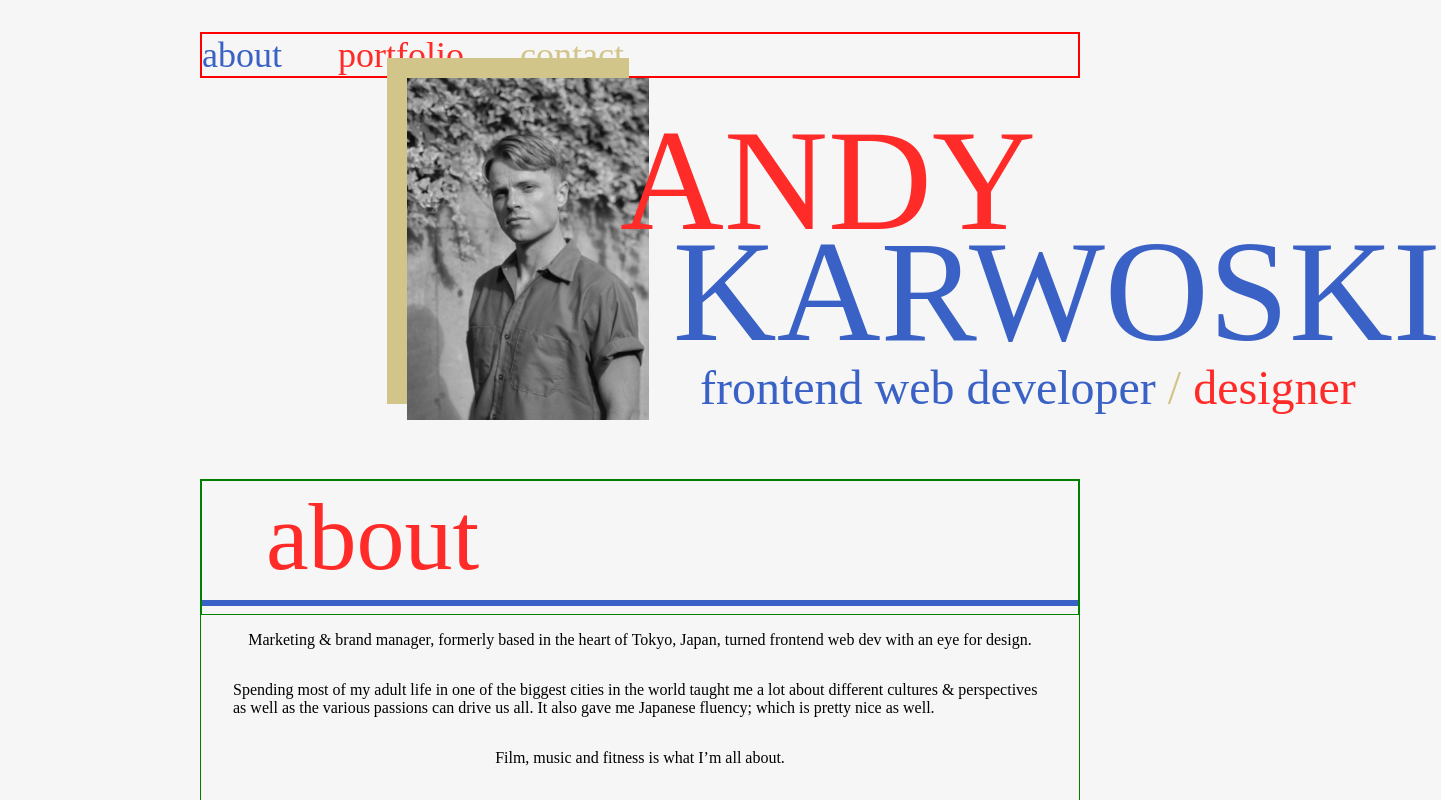
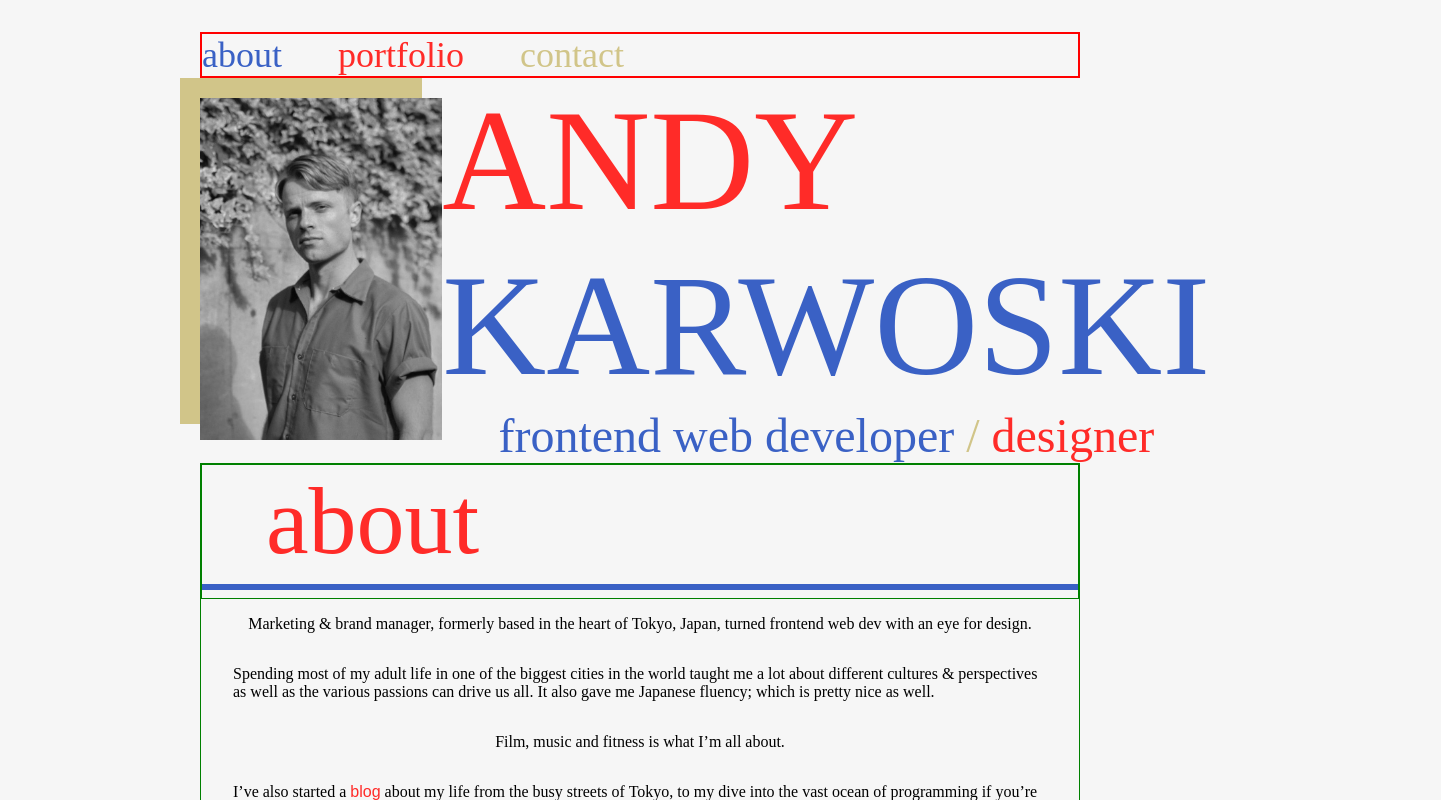
Before and after one commit to LovelyAndy/andykarwoski.com, a Vue app in the folder andykarwoski.com/: page / in a window 1280 px wide. Shown: the top 800 px of the page, 1441 px wide, since content can reach past the window. Built offline with nearby package versions, Linux system fonts and the light colour scheme; a web font is replaced by a local one.

Commit message:
removed absolute vals and fixed flexbox a bit

```diff
--- a/andykarwoski.com/src/components/base-components/ProfilePicPF.vue
+++ b/andykarwoski.com/src/components/base-components/ProfilePicPF.vue
@@ -1,5 +1,5 @@
 <template>
-  <div class="component-wrapper">
+  <div class="profile-pic-pf">
     <div class="pic-wrapper">
       <img src="/imgs/profile-pic.jpg" alt="Profile Picture" class="pic" />
       <div class="frame"></div>
@@ -28,7 +28,7 @@ img
     // cursor: pointer
     filter: saturate(100%)
     transition: all 500ms
-.component-wrapper
+.profile-pic-pf
   display: flex
   flex-direction: column
   justify-content: center
--- a/andykarwoski.com/src/components/sections/Hero.vue
+++ b/andykarwoski.com/src/components/sections/Hero.vue
@@ -1,5 +1,5 @@
 <template>
-  <div class="component-wrapper">
+  <div class="hero">
     <ProfilePicPF />
     <div class="title-els">
       <div class="title-els_name">
@@ -32,39 +32,25 @@ export default {
 
 <style lang="sass" scoped>
 @import '../../css/colors.sass'
-.component-wrapper
+.hero
   display: flex
-  flex-direction: column
-  justify-content: center
-  align-items: center
+  flex-direction: row
+  justify-content: flex-start
 
 .title-els
-  position: relative
   display: flex
   flex-direction: column
 .title-els_name
   text-align: left
   z-index: 3
 
-.andy
-  position: absolute
-  bottom: 13.5rem
-  left: 26.25rem
+.andy,
+.designer
   color: $c-red
-.karwoski
-  position: absolute
-  bottom: 6.55rem
-  left: 29.55rem
-  color: $c-blue
-.title-els_sub
-  position: relative
-  bottom: 4rem
-  left: 31.25rem
-
+.karwoski,
 .frontend
   color: $c-blue
+
 .line
   color: $c-gold
-.designer
-  color: $c-red
 </style>
--- a/andykarwoski.com/src/pages/Home.vue
+++ b/andykarwoski.com/src/pages/Home.vue
@@ -24,7 +24,7 @@ export default {
   display: flex
   flex-direction: column
   justify-content: center
-  align-items: flex-start
+  align-items: stretch
 .nav-bar
   border: 2px solid red
 </style>
```
